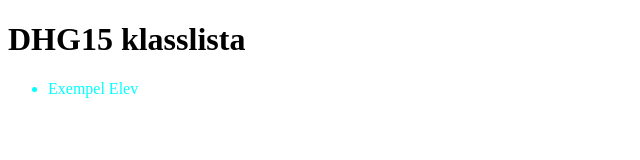
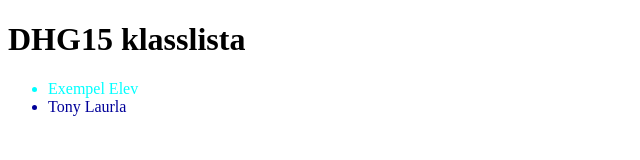
Before and after one commit to komukal/DHG15-gitovn2, a plain HTML site: page index.html in a window 1280 px wide. Shown: the full height of the page, 0-640 px from the left. Drawn offline with Linux system fonts and the light colour scheme.

Commit message:
ändringar gjorda

```diff
--- a/index.html
+++ b/index.html
@@ -8,6 +8,7 @@
     <h1>DHG15 klasslista</h1>
     <ul>
         <li class="exempel-elev">Exempel Elev</li>
+        <li class="tony-laurla">Tony Laurla</li>
     </ul>
 
 
--- a/style.css
+++ b/style.css
@@ -1,3 +1,4 @@
 /* DHG15 stylezzz */
 
 .exempel-elev { color: aqua; }
+.tony-laurla { color: #009; }
```
